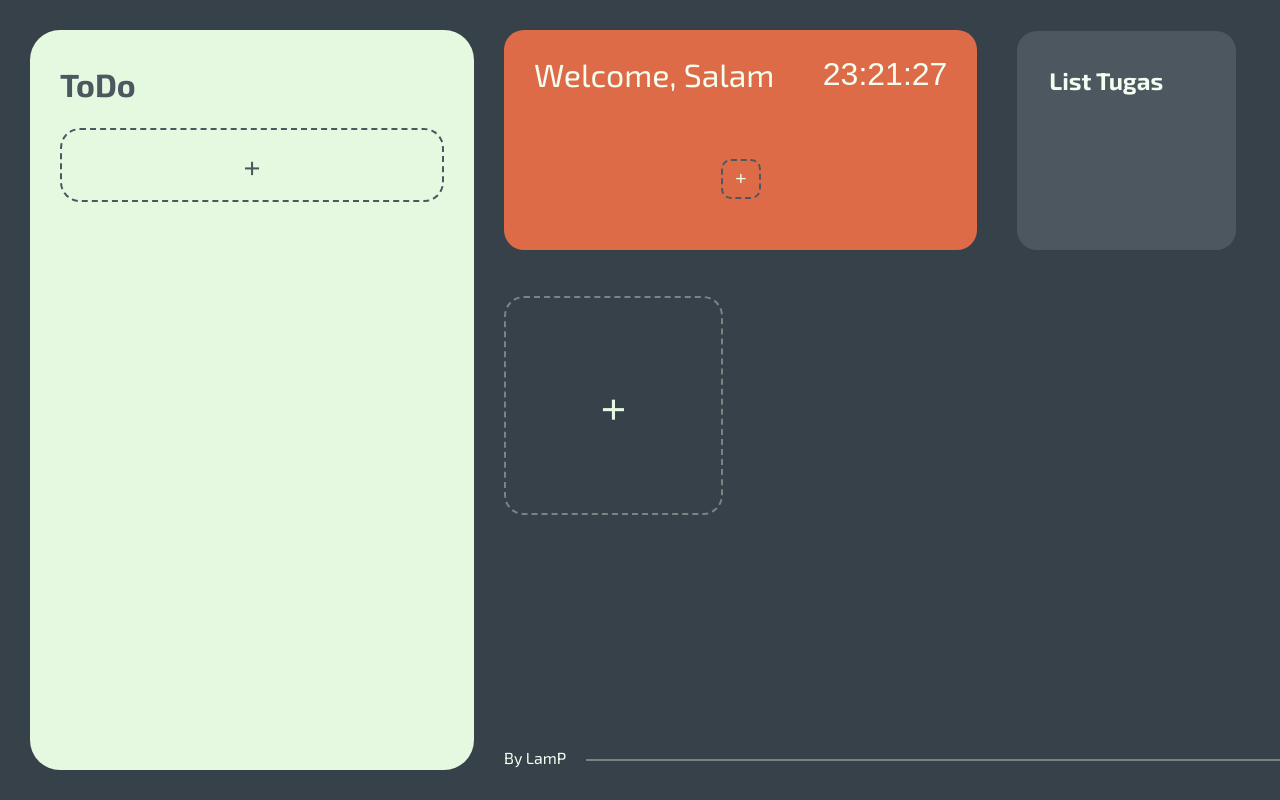
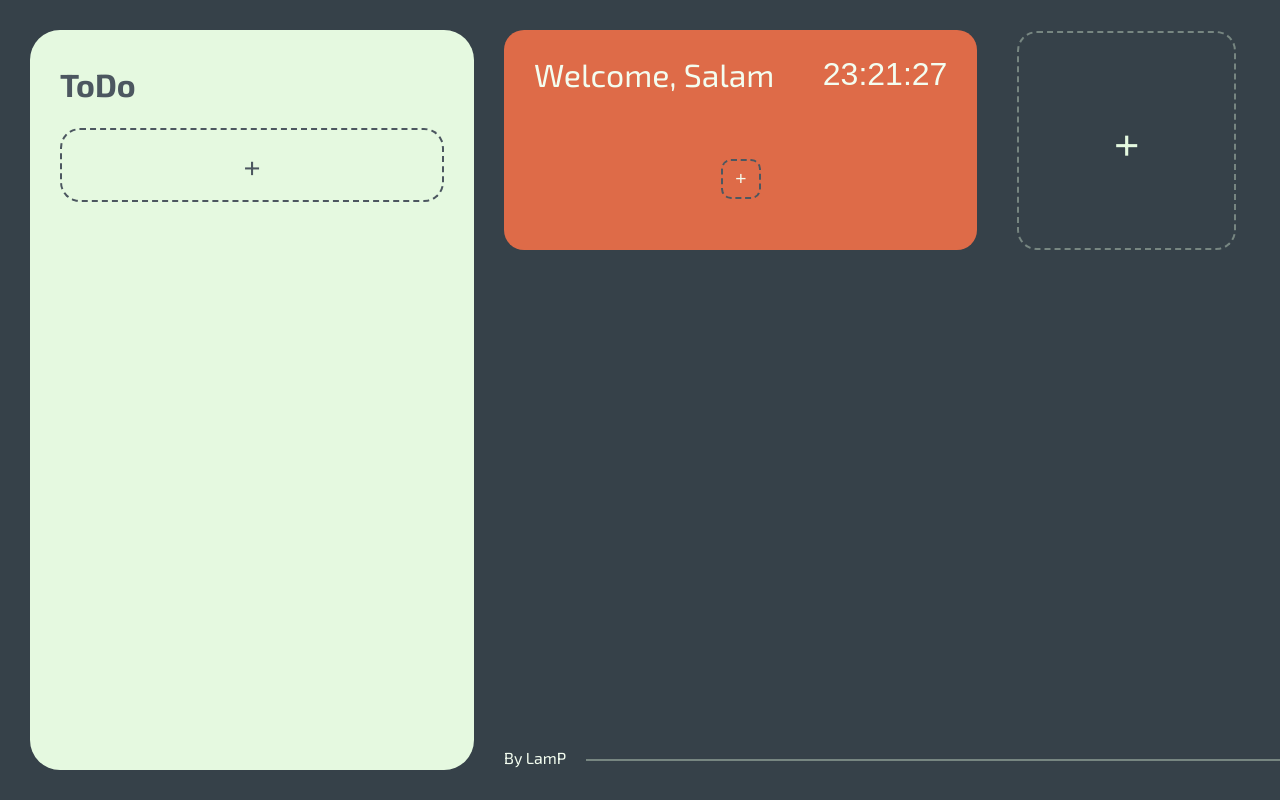
Before and after one commit to SalamPS/browser-dashboard, a Next.js app: page / in a window 1280 px wide. Built offline with nearby package versions, Linux system fonts and the light colour scheme; a web font is replaced by a local one.

Commit message:
init(spotTask): Widget for spotTask List added, integrated with MySQL on salamp.id

```diff
--- a/pages/Merge.jsx
+++ b/pages/Merge.jsx
@@ -94,6 +94,10 @@ export default function Merge ({storageKey, savedConfig, setSavedConfig, userCon
               putData('todo')
               pushData('short')
               deleteData('short')
+              pushData('widget')
+              putData('widget')
+              pushData('widgets')
+              putData('widgets')
             }}>
             Prioritaskan
             <br />
--- a/pages/Widget.jsx
+++ b/pages/Widget.jsx
@@ -1,61 +1,64 @@
 'use client'
 
 /* eslint-disable react/prop-types */
-import { useState } from "react"
+import SpotTask from "./widgets/_spotTask"
 
-const Box = ({isEmpty, newBlock, name}) => {
-  const widgets = [
-    {
-      name: 'tugas',
-      content: <>
-        <h2>List Tugas</h2>
-      </>
+const Box = ({type, userConfig, setSavedConfig, setValid}) => {
+  const fetchWidget = async (dest) => {
+    try {
+      // Fetch Data and Save it to Temp
+      const response = await fetch(`api/default?dest=${dest}`)
+      if (response.ok) {
+        const data = await response.json();
+        setSavedConfig((prevData) => ({
+          ...prevData,
+          ['widgets']: data
+        }))
+        if (JSON.stringify(data) !== JSON.stringify(userConfig['widgets']))
+        {
+          setValid((Valid) => ({...Valid,['widget']: false}))
+        }
+        return data
+      }
+      else {console.error(`Failed to fetch ${dest} data`)}
+    } catch (error) {
+      console.error(`Error fetching ${dest}:`, error)
     }
-  ]
-  const Widget = ({name}) => {
-    return widgets.find(widget => widget.name == name).content
+  };
+
+  const widgets = {
+    spotTask: <SpotTask fetchWidget={fetchWidget} data={userConfig.widgets.filter(item => item.id_widget_spotTask)}/>
   }
 
   return (
-    <div className={`block ${isEmpty ? 'empty' : ''}`}>
-      {isEmpty?
-      <div className="widget insert" onClick={newBlock}>
-        <span>+</span>
-      </div>
-      :
+    <div className="block">
       <div className="widget feat">
         <div className="body">
-          <Widget name={name}/>
+          {widgets[type]}
         </div>
-      </div>}
+      </div>
     </div>
   )
 }
 
-export default function Widget () {
-  const [Block, setBlock] = useState([
-    {name: 'tugas'},
-    {isEmpty: true},
-  ])
-
+export default function Widget ({savedConfig, setSavedConfig, storageKey, userConfig, setUserConfig, Valid, setValid }) {
   const newBlock = () => {
-    const copy = Block.slice();
-    if(copy.length == 4) copy.pop();
-    copy.splice(copy.length-2, 0, {name: 'tugas'});
-    setBlock(copy)
   }
   const removeBlock = () => {
-    const copy = Block.slice();
-    if(copy.length == 4) copy.pop();
-    copy.splice(copy.length-2, 0, {});
-    setBlock(copy)
   }
 
-  return (<>
-    {Block.map((content, i) => (<Box key={i}
-      isEmpty={content.isEmpty}
-      newBlock={newBlock}
-      name={content.name}
+  return (!userConfig ? ''
+  : <>
+    {userConfig.widget.map((content, i) => (<Box key={i} type={content.type}
+      userConfig={userConfig}
+      setSavedConfig={setSavedConfig}
+      setValid={setValid}
     />))}
+    {userConfig.widget.length > 4 ? '' :
+    <div className="block empty" onClick={() => {console.log(savedConfig)}}>
+      <div className="widget insert">
+        <span>+</span>
+      </div>
+    </div>}
   </>)
 }
--- a/pages/Xcontainer.jsx
+++ b/pages/Xcontainer.jsx
@@ -14,6 +14,7 @@ export default function Xcontainer () {
   const base = {
     todo:[],
     widget:[],
+    widgets:[],
     short: [],
   }
   const storageKey = 'userConfig';
@@ -68,6 +69,7 @@ export default function Xcontainer () {
     const validate = async () => {
       const todo = await fetchValid('todo')
       const short = await fetchValid('short')
+      const widget = await fetchValid('widget')
     }
     validate()
   }, []);
@@ -110,7 +112,15 @@ export default function Xcontainer () {
               userConfig={userConfig}
               setUserConfig={setUserConfig}
             />
-            <Widget/>
+            <Widget
+              storageKey={storageKey}
+              Valid={Valid}
+              setValid={setValid}
+              savedConfig={savedConfig}
+              setSavedConfig={setSavedConfig}
+              userConfig={userConfig}
+              setUserConfig={setUserConfig}
+            />
           </div>
           <div className="watermark">
             <span>By LamP</span>
--- /dev/null
+++ b/pages/widgets/_spotTask.jsx
@@ -0,0 +1,40 @@
+/* eslint-disable react-hooks/exhaustive-deps */
+import { useEffect, useState } from "react";
+import Link from "next/link";
+
+export default function SpotTask ({fetchWidget, data}) {
+  useEffect(() => {
+    (async () => {
+      fetchWidget('widget_spotTask')
+    })();
+  }, []);
+
+  const formatDate = (date) => {
+    date = new Date(date * 1000); // Convert seconds to milliseconds
+    const options = { day: 'numeric', month: 'long', year: 'numeric', hour: 'numeric', minute: 'numeric' };
+    return date.toLocaleString('id-ID', options).replace('pukul', '|');
+  };
+
+  const formatDead = (req) => {
+    if (req > 259200) return 'safe'
+    else if (req > 86400) return 'hint'
+    else return 'warn'
+  }
+
+  return ( <>
+    <h2>List Tugas SPOT</h2>
+    {!data ? '' : data.map(task => {
+      return (
+        <Link key={task.id_widget_spotTask} className="spotTask"
+          href={task.url.startsWith('http') ? task.url : `http://${task.url}`}
+          target="_blank">
+          <div className={`mark ${formatDead((task.dead - Math.floor(new Date().getTime()/1000)))}`}></div>
+          <div className="details">
+            <p className="title">{task.matkul.split(' ').map(word => word != 'dan' ? word[0] : '')} - {task.name}</p>
+            <p className="dead">{formatDate(task.dead)}</p>
+          </div>
+        </Link>
+      )}
+    )}
+  </>)
+}
```
